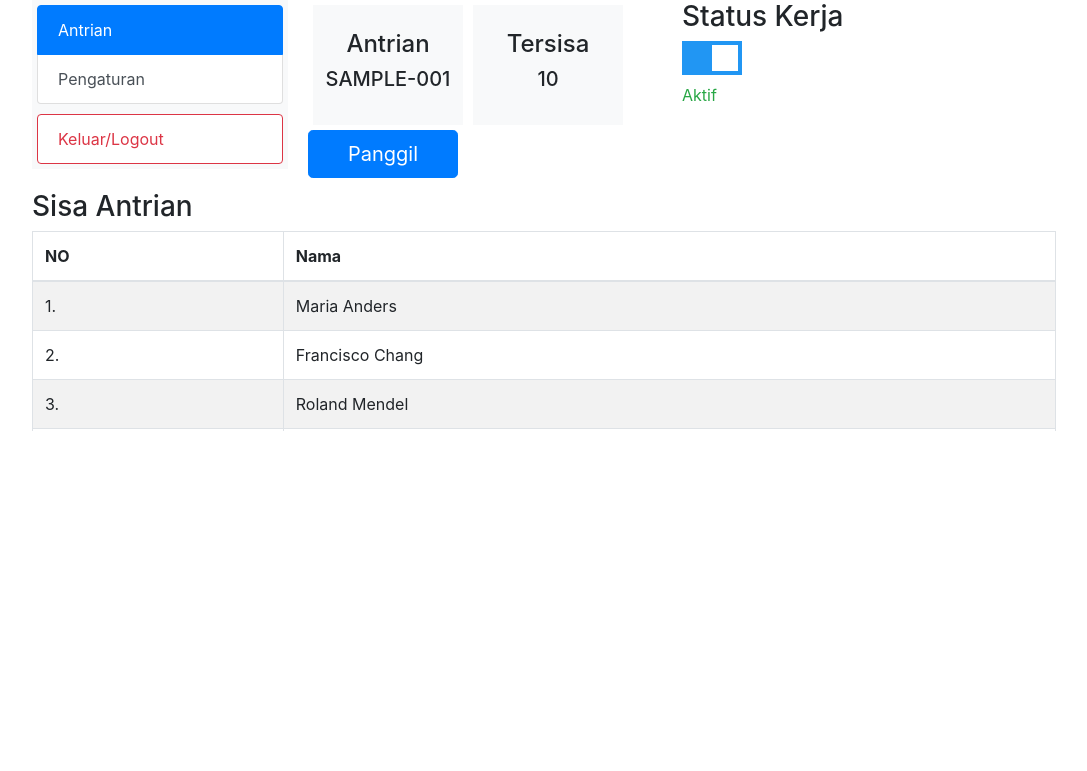
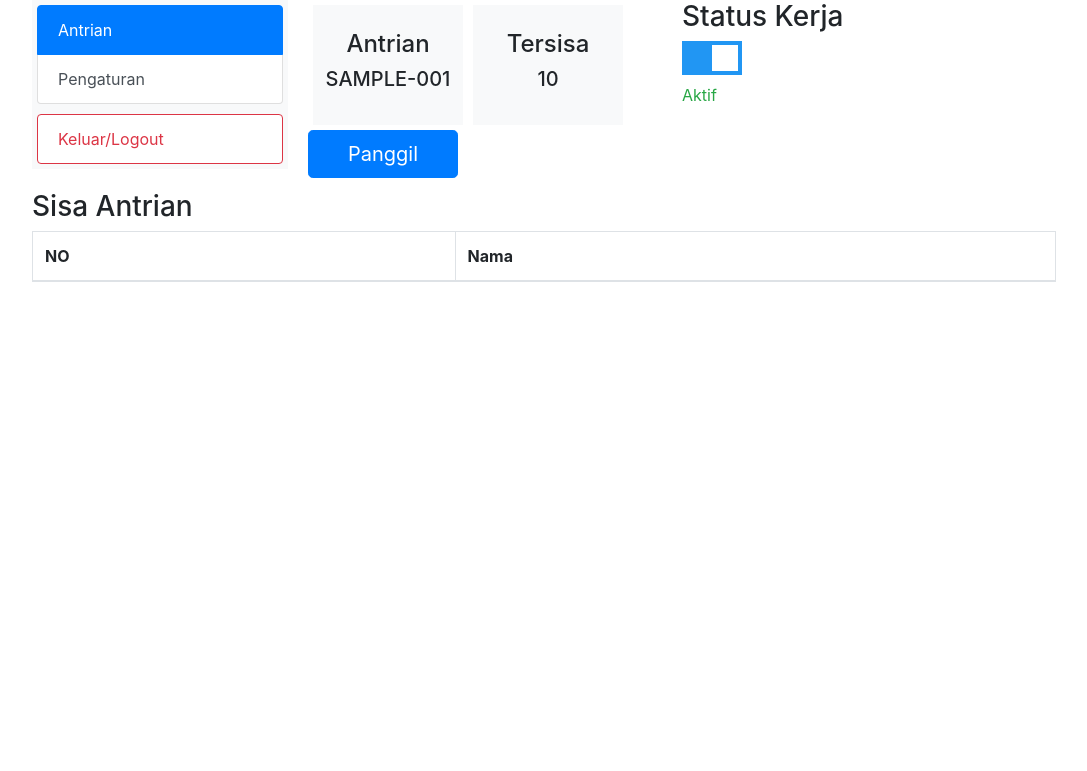
Before and after one commit to hakimhakiki/Antrian_JTI, a CodeIgniter app: page /Antrian_JTI/admin/Home in a window 1280 px wide. Shown: the part 100-871 px from the top of the page, without its empty margins (96-1183 px from the left). Run offline with CodeIgniter, Linux system fonts and the light colour scheme; the visitor is signed in with stand-in values (Sample User, id 1); tables that the repository leaves empty or names only in its code hold one stand-in row (values such as "Sample post"); lists and menus that the app fills with data are empty.

Commit message:
fungsi awal

```diff
--- a/application/controllers/admin/Home.php
+++ b/application/controllers/admin/Home.php
@@ -4,6 +4,7 @@ defined("BASEPATH") or exit("No direct access allowed");
 class Home extends CI_Controller
 {
 	private $prodi = "";
+	private $id_admin = "";
 
 	function __construct(){
 		parent::__construct();
@@ -11,6 +12,7 @@ class Home extends CI_Controller
 		$this->load->model("ModelAdmin");
 
 		$status = $this->session->userdata("status");
+		$this->id_admin = $this->session->userdata("id_admin");
     	$this->prodi = $this->session->userdata("user_prodi");
     	if (!isset($status) || $status != "login" || $this->prodi == ""){
     		redirect('admin/login');
@@ -19,6 +21,7 @@ class Home extends CI_Controller
 	public function index(){
 		$data['title'] = 'Antrian JTI';
 		$data['prodi'] = $this->prodi;
+		$data['tabel_antrian'] = $this->ModelAdmin->getDataAntrian($this->id_admin);
 		$this->load->view('admin/home', $data);
 	}
 
--- a/application/models/ModelAdmin.php
+++ b/application/models/ModelAdmin.php
@@ -29,5 +29,11 @@ class ModelAdmin extends CI_Model{
 		}
 	}
 
+	public function getDataAntrian($prodi){
+		$sql = "SELECT * FROM antrian WHERE prodi = '$prodi' AND terpanggil = 0";
+		$rs = $this->db->query($sql)->result();
+		return $rs;
+	}
+
 }
 ?>
--- a/application/views/admin/home.php
+++ b/application/views/admin/home.php
@@ -67,46 +67,12 @@
               </tr>
             </thead>
             <tbody>
+              <?php foreach($tabel_antrian as $ta) {?>
               <tr>
-                <td>1.</td>
-                <td>Maria Anders</td>
+                <td><?php echo substr($ta->id, 10); ?></td>
+                <td><?php echo $ta->nama; ?></td>
               </tr>
-              <tr>
-                <td>2.</td>
-                <td>Francisco Chang</td>
-              </tr>
-              <tr>
-                <td>3.</td>
-                <td>Roland Mendel</td>
-              </tr>
-              <tr>
-                <td>4.</td>
-                <td>Helen Bennett</td>
-              </tr>
-              <tr>
-                <td>5.</td>
-                <td>Yoshi Tannamuri</td>
-              </tr>
-              <tr>
-                <td>6.</td>
-                <td>Giovanni Rovelli</td>
-              </tr>
-              <tr>
-                <td>7.</td>
-                <td>Giovanni Rovelli</td>
-              </tr>
-              <tr>
-                <td>8.</td>
-                <td>Giovanni Rovelli</td>
-              </tr>
-              <tr>
-                <td>9.</td>
-                <td>Giovanni Rovelli</td>
-              </tr>
-              <tr>
-                <td>10.</td>
-                <td>Giovanni Rovelli</td>
-              </tr>
+              <?php } ?>
             </tbody>
           </table>
         </div>
@@ -145,6 +111,11 @@
             }
           }
         });
+      }
+
+      // Ambil antrian selanjutnya
+      function getNext(){
+        setinterval();
       }
 
       function labelKerja(status){
--- a/application/views/form_antrian.php
+++ b/application/views/form_antrian.php
@@ -25,6 +25,12 @@
         </div>
       </div>
       <form class="middle" id="form-antrian" action="<?php echo base_url('Formantrian/confirm'); ?>" method="POST">
+        <?php
+        if(isset($admin_nonaktif)){
+          echo "<div class='alert alert-warning'> Mohon maaf, admin ";
+          echo $prodi;
+          echo " belum aktif kerja. Terima kasih</div>";
+          } ?>
         <div class="row">
           <div class="col-md-6">
             <div class="form-group">
```
Also changed, not shown: application/controllers/Formantrian.php (+14 -0 lines), application/models/ModelAntrian.php (+8 -0 lines), application/views/bukti_antrian.php (+15 -0 lines), tests/db_antrian.sql (+6 -0 lines).
